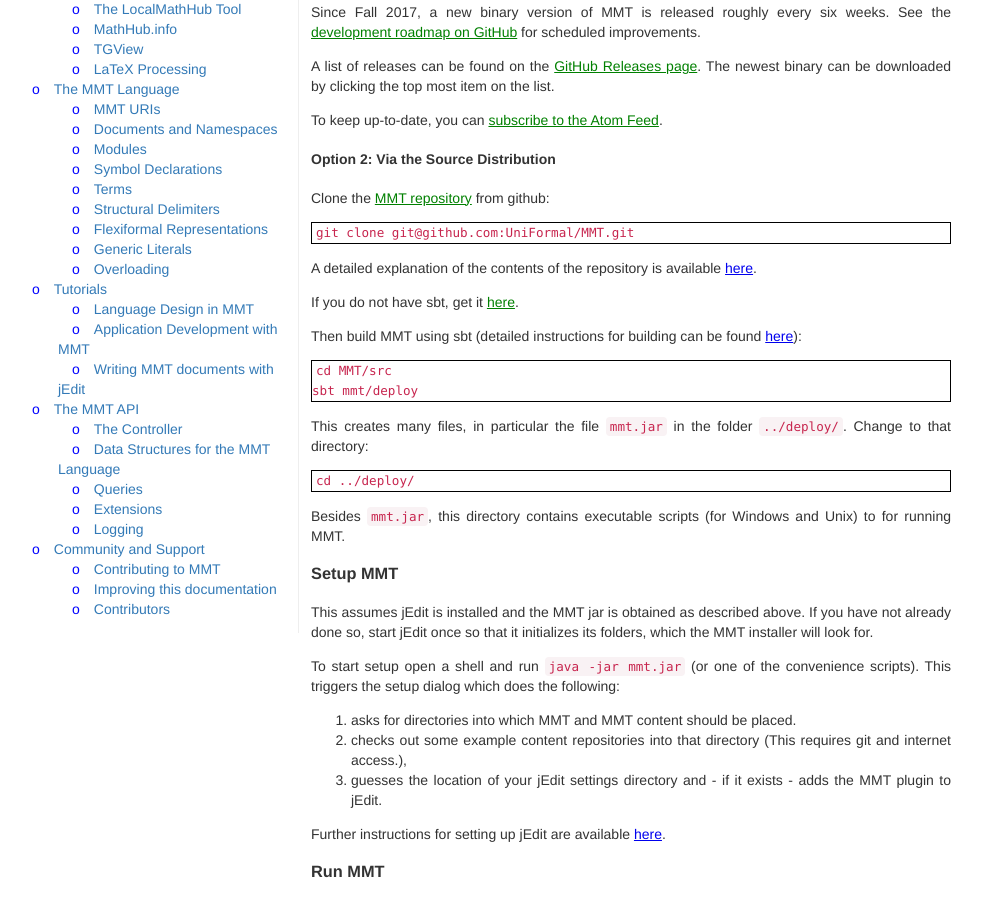
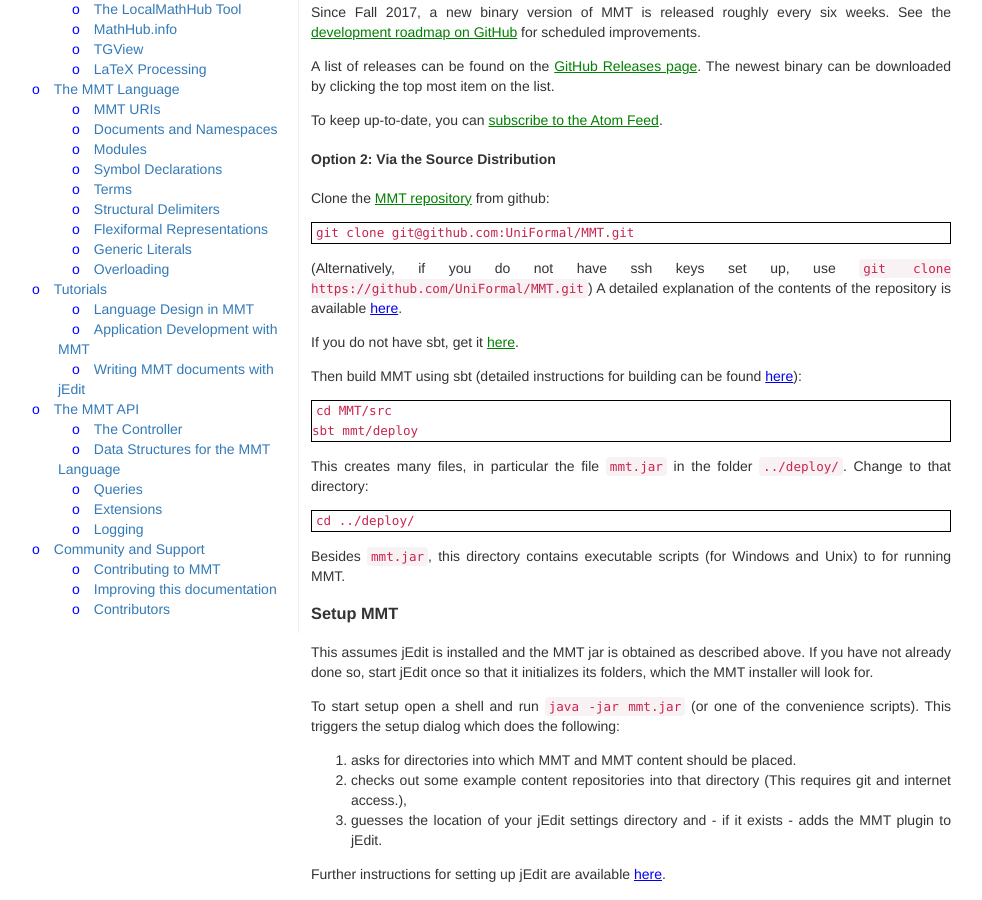
Before and after one commit to UniFormal/uniformal.github.io, a Jekyll site: the page built from doc/setup/index.md, in a window 1280 px wide and 900 px high, scrolled down 565 px. Shown: the whole window, without its empty margins (42-1024 px from the left). Built offline with Jekyll 4.4.1, drawn with Linux system fonts in a browser that asks for light colours.

Commit message:
Update index.md

````diff
--- a/doc/setup/index.md
+++ b/doc/setup/index.md
@@ -38,6 +38,7 @@
 ```
 git clone git@github.com:UniFormal/MMT.git
 ```
+(Alternatively, if you do not have ssh keys set up, use `git clone https://github.com/UniFormal/MMT.git`)
 A detailed explanation of the contents of the repository is available [here](repo.html).
 
 If you do not have sbt, get it [here](http://www.scala-sbt.org/).
````
